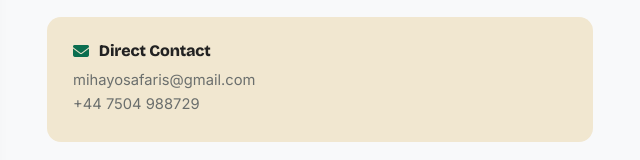
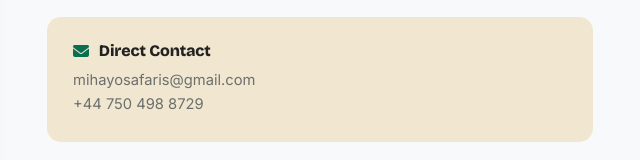
Before and after one commit to mihayos/mihayos, a website: page contact.html in a window 1280 px wide. Shown: the part 855-1015 px from the top of the page, 623-1263 px from the left. Drawn offline with nearby package versions, Linux system fonts and the light colour scheme; grey boxes are pictures that could not be loaded.

Commit message:
Update contact.html

```diff
--- a/contact.html
+++ b/contact.html
@@ -165,7 +165,7 @@
 </div>
 <div class="info-card">
 <h4><i class="fa-solid fa-envelope" style="color:var(--c-primary);"></i> <span data-i18n="auto.cc46499c">Direct Contact</span></h4>
-<p><span data-i18n="auto.03d81970">mihayosafaris@gmail.com</span><br/>+44 7504 988729</p>
+<p><span data-i18n="auto.03d81970">mihayosafaris@gmail.com</span><br/><a aria-label="WhatsApp +44 750 498 8729" href="https://wa.me/447504988729" rel="noopener noreferrer" target="_blank">+44 750 498 8729</a></p>
 </div>
 <div class="map-embed">
 <iframe data-i18n-title="auto.97ea4558" loading="lazy" src="https://www.google.com/maps/embed?pb=!1m18!1m12!1m3!1d3979.0!2d36.6989!3d-3.3869!2m3!1f0!2f0!3f0!3m2!1i1024!2i768!4f13.1!3m3!1m2!1s0x0%3A0x0!2zM8KwMjMnMTIuOSJTIDM2wrA0MScyMy45IkU!5e0!3m2!1sen!2stz" title="Map of Mihayo's Safaris office in Arusha, Tanzania"></iframe>
```
